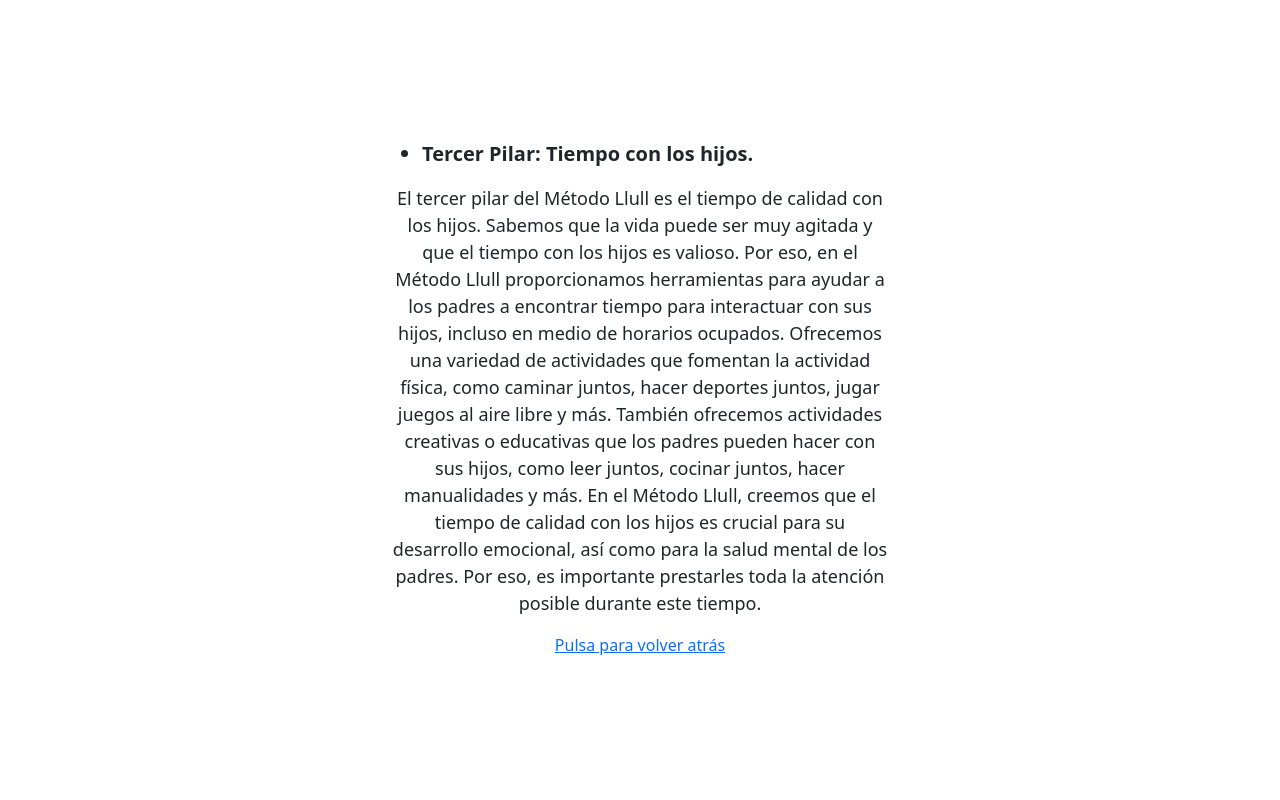
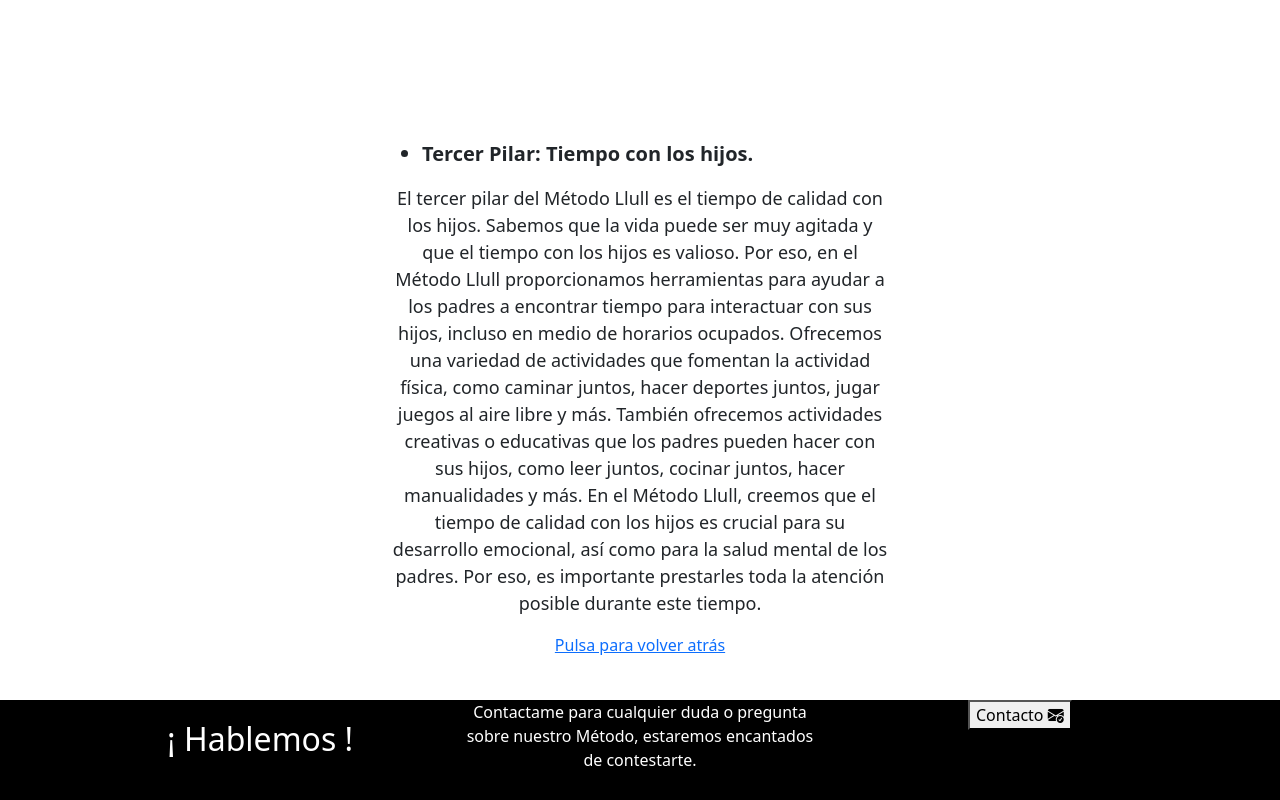
Before and after one commit to edullull/Mllull2, a website: page descriptionMethod.html in a window 1280 px wide. Shown: the part 1293-2093 px from the top of the page. Before the commit the page ends 1993 px from the top, so only its background shows below. Drawn offline with nearby package versions, Linux system fonts and the light colour scheme.

Commit message:
new changes

```diff
--- a/descriptionMethod.html
+++ b/descriptionMethod.html
@@ -84,5 +84,30 @@
           <a href="index.html">Pulsa para volver atrás</a>
         </div>
       </section>
+      <section class="contacto seccion-oscura">
+        <div class="contadora">
+          <div class="contadora text-center d-flex justify-content-evenly">
+            <div class="row">
+              <div class="col-12 col-md-4 seccion-titulo">
+                ¡ Hablemos !
+              </div>
+              <div class="col-12 col-md-4 description">
+                Contactame para cualquier duda o pregunta sobre nuestro Método, estaremos encantados de contestarte.
+              </div>
+              <div class="col-12 col-md-4">
+                <a href="mailto: aitorllull87@gmail.com">
+                  <button type="button">
+                    Contacto
+                    <i class="bi bi-envelope-check-fill"></i>
+                  </button>
+                </a>
+              </div>
+            </div>
+
+          </div>
+
+        </div>
+
+      </section>
 </body>
 </html>
```
Also changed, not shown: index.html (+2 -2 lines).
